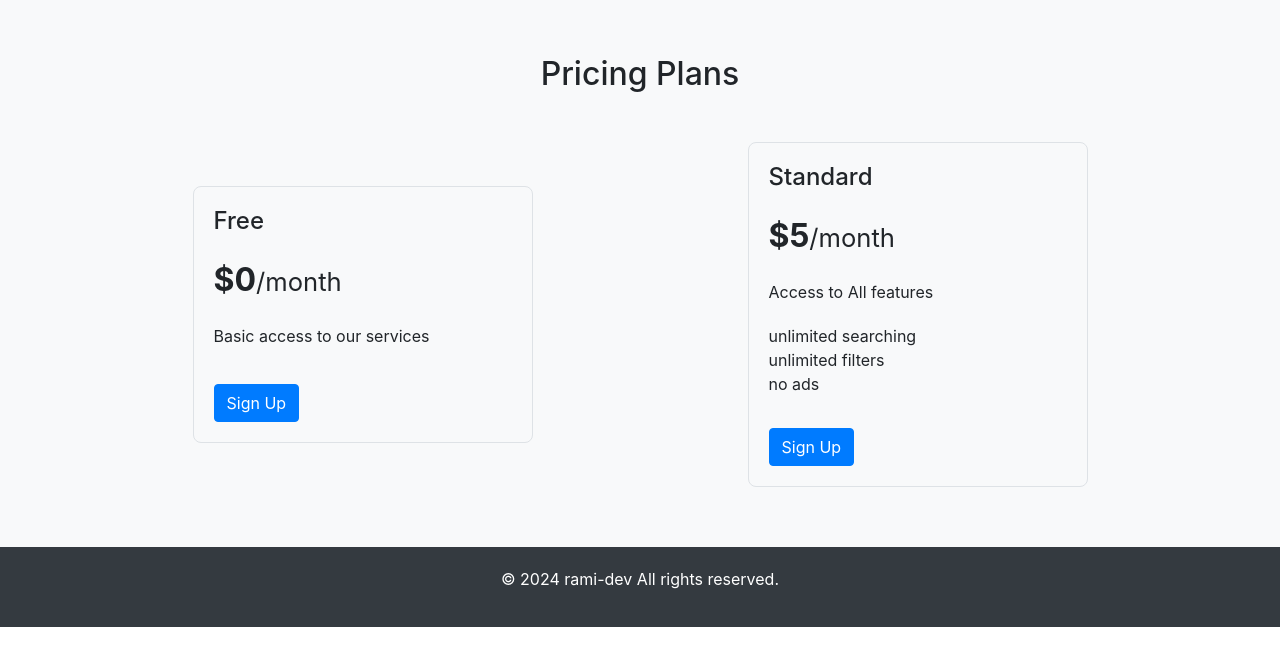
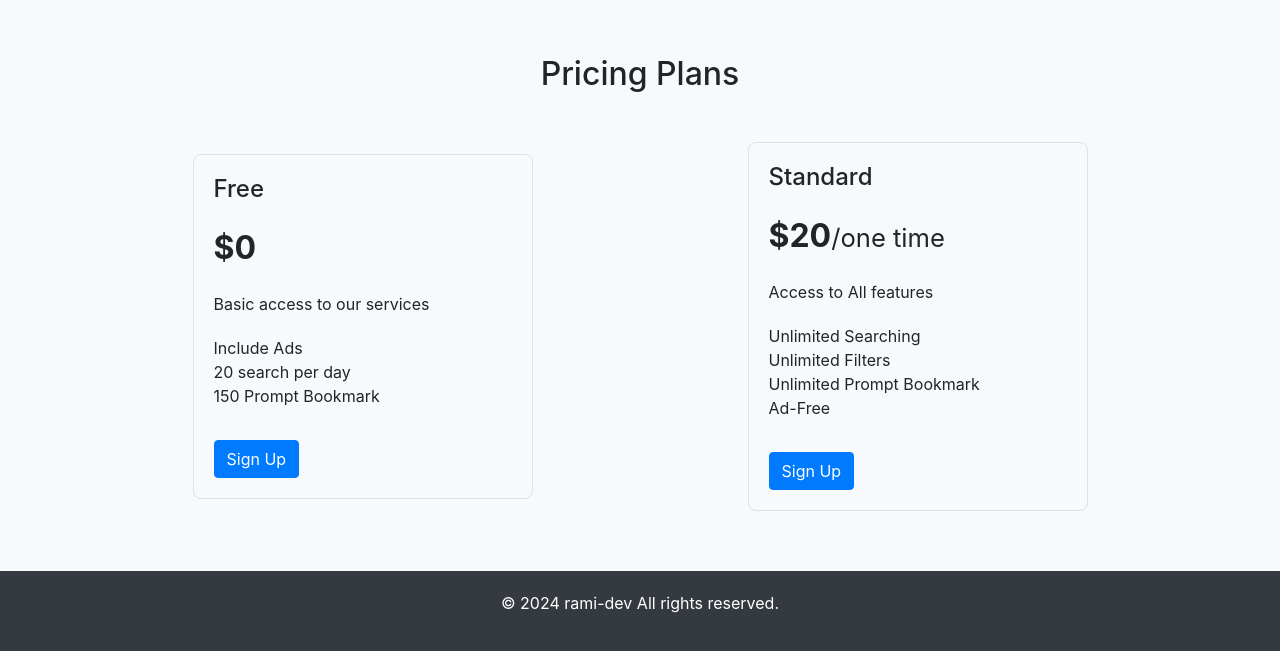
Before and after one commit to rami-al-rahim/Smart-Researcher, a plain HTML site: page index.html in a window 1280 px wide. Shown: the part 1727-2378 px from the top of the page. Before the commit the page ends 2354 px from the top, so only its background shows below. Drawn offline with nearby package versions, Linux system fonts and the light colour scheme; a script that the page names is missing.

Commit message:
change pricing

```diff
--- a/index.html
+++ b/index.html
@@ -21,6 +21,7 @@
     </script>
 
     <script>
+        if(window.location.port == 5500) return;
         (function (s, e, n, d, er) {
             s['Sender'] = er;
             s[er] = s[er] || function () {
@@ -109,23 +110,25 @@
                 <div class="col-md-4" style="margin: auto;">
                     <div class="pricing-card">
                         <h3>Free</h3>
-                        <div class="price">$0<span class="small">/month</span></div>
+                        <div class="price">$0</div>
                         <p>Basic access to our services</p>
                         <ul class="list-unstyled">
-                            <li></li>
-                            <li></li>
+                            <li>Include Ads</li>
+                            <li>20 search per day</li>
+                            <li>150 Prompt Bookmark</li>
                         </ul><a href="#" class="btn btn-primary mt-3">Sign Up</a>
                     </div>
                 </div>
                 <div class="col-md-4" style="margin: auto;">
                     <div class="pricing-card">
                         <h3>Standard</h3>
-                        <div class="price">$5<span class="small">/month</span></div>
+                        <div class="price">$20<span class="small">/one time</span></div>
                         <p>Access to All features</p>
                         <ul class="list-unstyled">
-                            <li>unlimited searching</li>
-                            <li>unlimited filters</li>
-                            <li>no ads</li>
+                            <li>Unlimited Searching</li>
+                            <li>Unlimited Filters</li>
+                            <li>Unlimited Prompt Bookmark</li>
+                            <li>Ad-Free</li>
                         </ul><a href="#" class="btn btn-primary mt-3">Sign Up</a>
                     </div>
                 </div>
```
